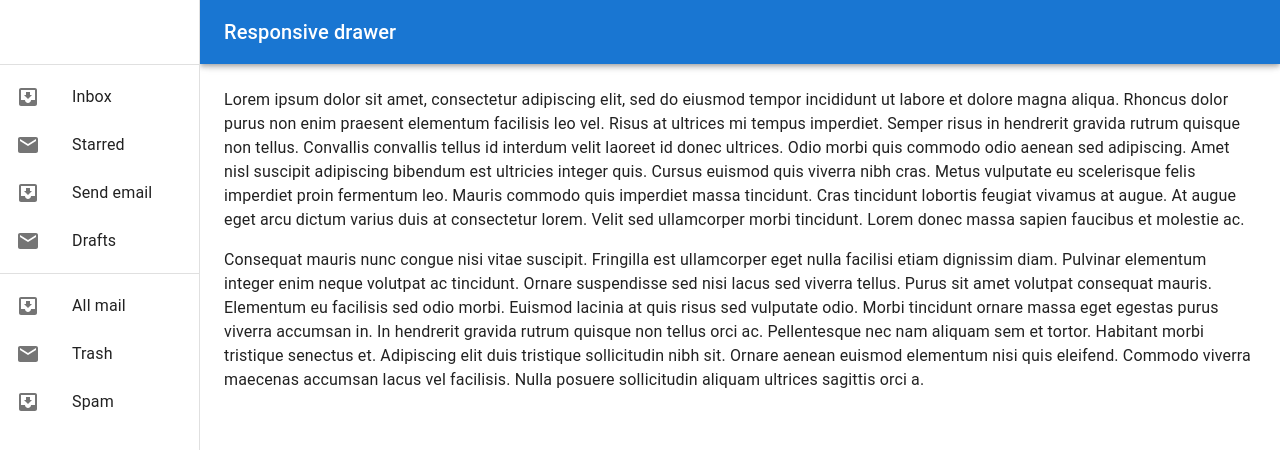
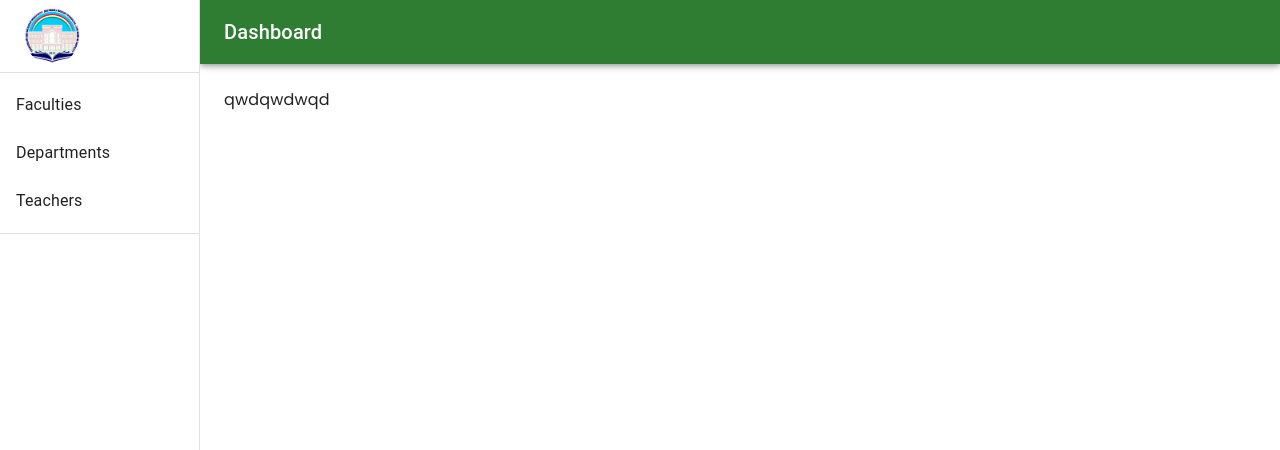
Before and after one commit to olimyuldoshev2003/TNU-Education-Department-Website, a React (Vite) app: page /admin in a window 1280 px wide. Shown: the top 450 px of the page. Built offline with nearby package versions, Linux system fonts and the light colour scheme.

Commit message:
Fixed a lot of things in dashboard

```diff
--- a/src/dashboard/Dashboard.tsx
+++ b/src/dashboard/Dashboard.tsx
@@ -5,16 +5,18 @@ import CssBaseline from "@mui/material/CssBaseline";
 import Divider from "@mui/material/Divider";
 import Drawer from "@mui/material/Drawer";
 import IconButton from "@mui/material/IconButton";
-import InboxIcon from "@mui/icons-material/MoveToInbox";
 import List from "@mui/material/List";
 import ListItem from "@mui/material/ListItem";
 import ListItemButton from "@mui/material/ListItemButton";
-import ListItemIcon from "@mui/material/ListItemIcon";
 import ListItemText from "@mui/material/ListItemText";
-import MailIcon from "@mui/icons-material/Mail";
 import MenuIcon from "@mui/icons-material/Menu";
 import Toolbar from "@mui/material/Toolbar";
 import Typography from "@mui/material/Typography";
+import CloseIcon from "@mui/icons-material/Close";
+//Images
+import logoHeader from "../assets/logo_tnu.png";
+import { Link, Outlet } from "react-router-dom";
+import { Button } from "@mui/material";
 
 const drawerWidth = 200;
 
@@ -30,6 +32,24 @@ const Dashboard = (props: Props) => {
   const { window } = props;
   const [mobileOpen, setMobileOpen] = React.useState(false);
   const [isClosing, setIsClosing] = React.useState(false);
+
+  const pages = [
+    {
+      id: 1,
+      path: "/admin/faculties_admin",
+      name: "Faculties",
+    },
+    {
+      id: 2,
+      path: "/admin/departments_admin",
+      name: "Departments",
+    },
+    {
+      id: 3,
+      path: "/admin/teachers_admin",
+      name: "Teachers",
+    },
+  ];
 
   const handleDrawerClose = () => {
     setIsClosing(true);
@@ -48,33 +68,49 @@ const Dashboard = (props: Props) => {
 
   const drawer = (
     <div>
-      <Toolbar />
+      <Toolbar className="py-2 flex justify-between">
+        <Link to={`/admin`} className="">
+          <img
+            src={logoHeader}
+            alt=""
+            className="logo w-14 rounded-full"
+            onClick={() => {
+              setMobileOpen(false);
+            }}
+          />
+        </Link>
+        <Button
+          sx={{
+            display: { xs: "inline", sm: "none" },
+          }}
+          onClick={() => {
+            setMobileOpen(false);
+          }}
+        >
+          <CloseIcon />
+        </Button>
+      </Toolbar>
       <Divider />
-      <List>
-        {["Inbox", "Starred", "Send email", "Drafts"].map((text, index) => (
-          <ListItem key={text} disablePadding>
-            <ListItemButton>
-              <ListItemIcon>
-                {index % 2 === 0 ? <InboxIcon /> : <MailIcon />}
-              </ListItemIcon>
-              <ListItemText primary={text} />
-            </ListItemButton>
-          </ListItem>
+      <List className="">
+        {pages.map((text) => (
+          <Link
+            to={text.path}
+            className="block"
+            onClick={() => {
+              setMobileOpen(false);
+            }}
+          >
+            <ListItem key={text.id} disablePadding className="">
+              <ListItemButton className="">
+                {/* <ListItemIcon> */}
+                {/* </ListItemIcon> */}
+                <ListItemText primary={text.name} />
+              </ListItemButton>
+            </ListItem>
+          </Link>
         ))}
       </List>
       <Divider />
-      <List>
-        {["All mail", "Trash", "Spam"].map((text, index) => (
-          <ListItem key={text} disablePadding>
-            <ListItemButton>
-              <ListItemIcon>
-                {index % 2 === 0 ? <InboxIcon /> : <MailIcon />}
-              </ListItemIcon>
-              <ListItemText primary={text} />
-            </ListItemButton>
-          </ListItem>
-        ))}
-      </List>
     </div>
   );
 
@@ -91,6 +127,7 @@ const Dashboard = (props: Props) => {
           width: { sm: `calc(100% - ${drawerWidth}px)` },
           ml: { sm: `${drawerWidth}px` },
         }}
+        color="success"
       >
         <Toolbar>
           <IconButton
@@ -103,7 +140,7 @@ const Dashboard = (props: Props) => {
             <MenuIcon />
           </IconButton>
           <Typography variant="h6" noWrap component="div">
-            Responsive drawer
+            Dashboard
           </Typography>
         </Toolbar>
       </AppBar>
@@ -155,35 +192,7 @@ const Dashboard = (props: Props) => {
         }}
       >
         <Toolbar />
-        <Typography sx={{ marginBottom: 2 }}>
-          Lorem ipsum dolor sit amet, consectetur adipiscing elit, sed do
-          eiusmod tempor incididunt ut labore et dolore magna aliqua. Rhoncus
-          dolor purus non enim praesent elementum facilisis leo vel. Risus at
-          ultrices mi tempus imperdiet. Semper risus in hendrerit gravida rutrum
-          quisque non tellus. Convallis convallis tellus id interdum velit
-          laoreet id donec ultrices. Odio morbi quis commodo odio aenean sed
-          adipiscing. Amet nisl suscipit adipiscing bibendum est ultricies
-          integer quis. Cursus euismod quis viverra nibh cras. Metus vulputate
-          eu scelerisque felis imperdiet proin fermentum leo. Mauris commodo
-          quis imperdiet massa tincidunt. Cras tincidunt lobortis feugiat
-          vivamus at augue. At augue eget arcu dictum varius duis at consectetur
-          lorem. Velit sed ullamcorper morbi tincidunt. Lorem donec massa sapien
-          faucibus et molestie ac.
-        </Typography>
-        <Typography sx={{ marginBottom: 2 }}>
-          Consequat mauris nunc congue nisi vitae suscipit. Fringilla est
-          ullamcorper eget nulla facilisi etiam dignissim diam. Pulvinar
-          elementum integer enim neque volutpat ac tincidunt. Ornare suspendisse
-          sed nisi lacus sed viverra tellus. Purus sit amet volutpat consequat
-          mauris. Elementum eu facilisis sed odio morbi. Euismod lacinia at quis
-          risus sed vulputate odio. Morbi tincidunt ornare massa eget egestas
-          purus viverra accumsan in. In hendrerit gravida rutrum quisque non
-          tellus orci ac. Pellentesque nec nam aliquam sem et tortor. Habitant
-          morbi tristique senectus et. Adipiscing elit duis tristique
-          sollicitudin nibh sit. Ornare aenean euismod elementum nisi quis
-          eleifend. Commodo viverra maecenas accumsan lacus vel facilisis. Nulla
-          posuere sollicitudin aliquam ultrices sagittis orci a.
-        </Typography>
+        <Outlet />
       </Box>
     </Box>
   );
--- a/src/pages/admin/Admin.tsx
+++ b/src/pages/admin/Admin.tsx
@@ -1,7 +1,7 @@
 const Admin = () => {
   return (
     <>
-      <div className="admin_component"></div>
+      <div className="admin_component">qwdqwdwqd</div>
     </>
   );
 };
```
